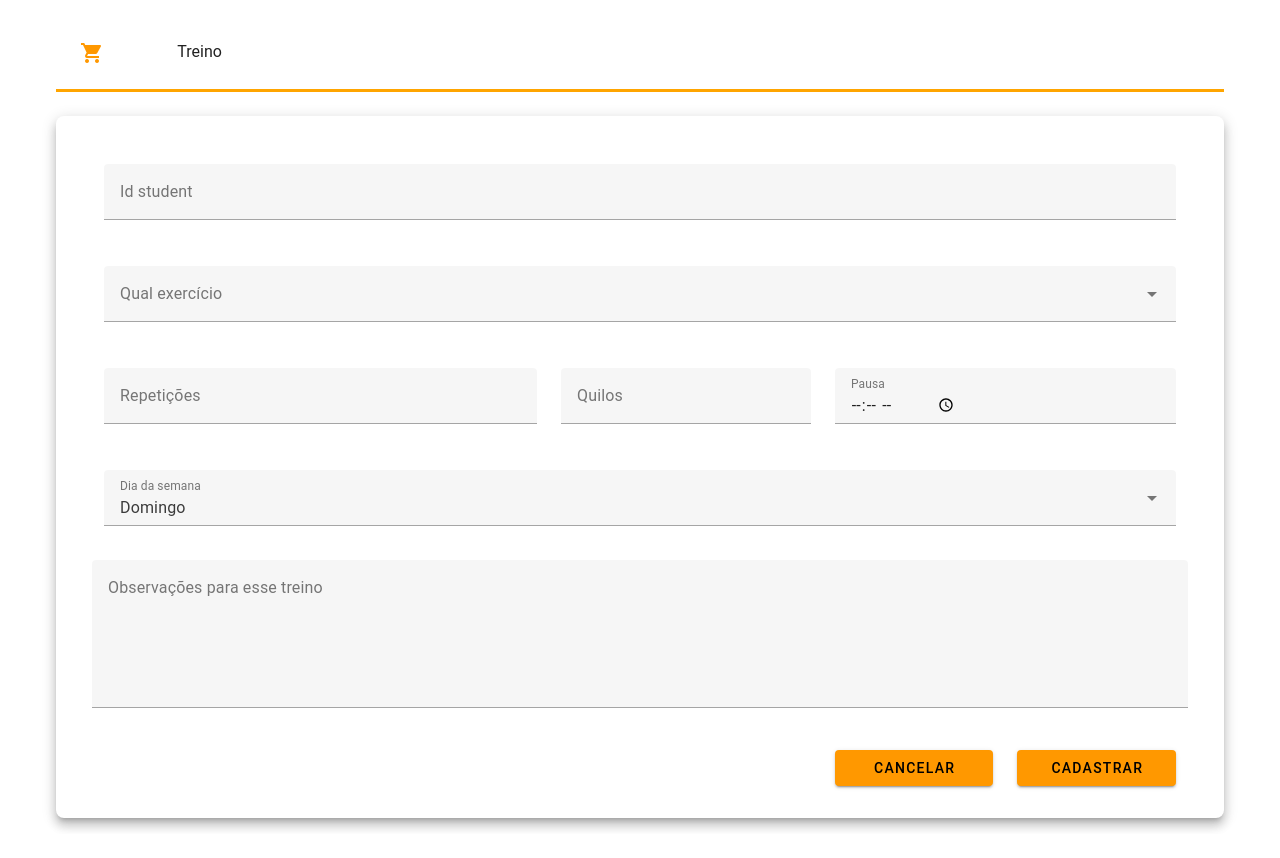
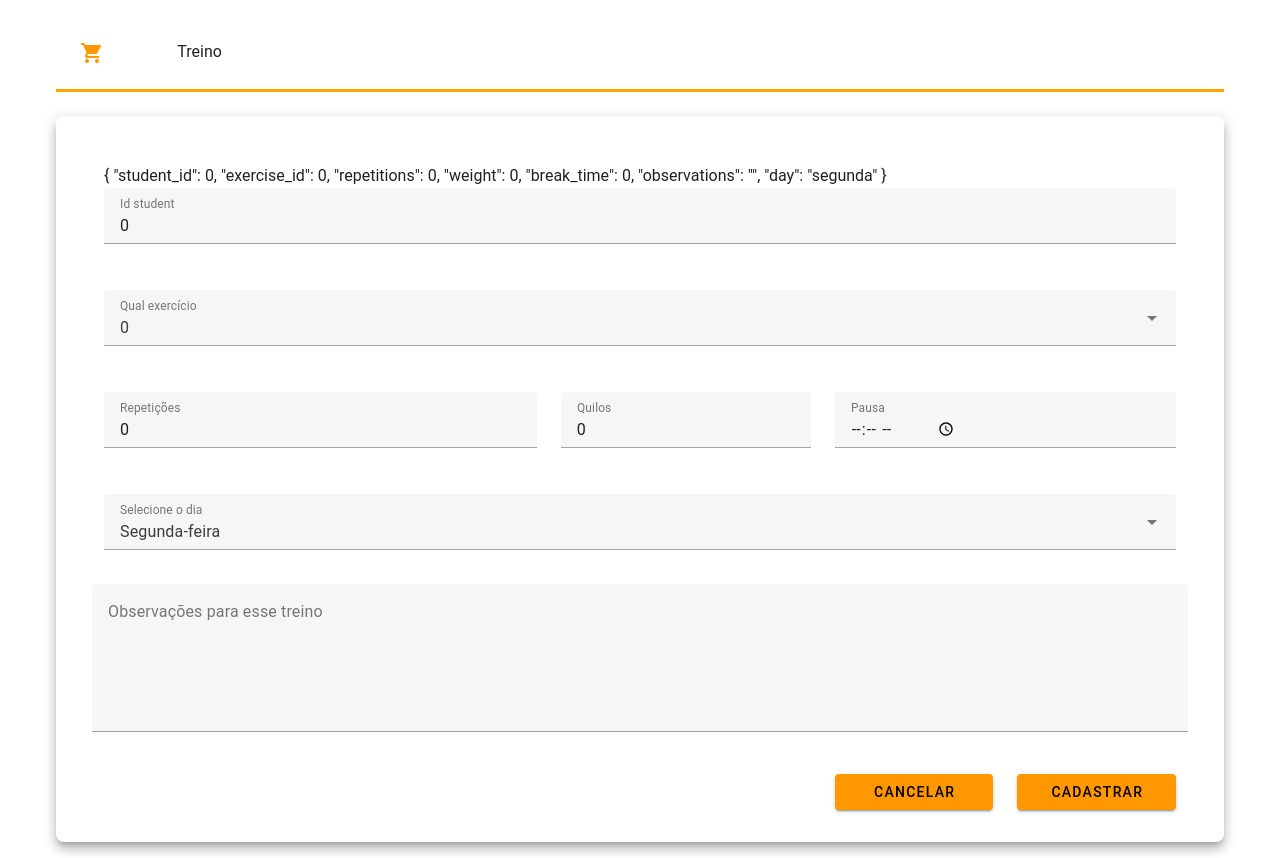
Before and after one commit to ElianaMT/ProjetoM1-sem13, a Vue app in the folder proyecto-m1/: page /cadastro-treino in a window 1280 px wide. Before the commit the page ends 834 px from the top, so only its background shows below. Built offline with nearby package versions, Linux system fonts and the light colour scheme.

Commit message:
refactor:"select-day"

```diff
--- a/proyecto-m1/src/views/CadastroTreino/CadastroTreino.vue
+++ b/proyecto-m1/src/views/CadastroTreino/CadastroTreino.vue
@@ -17,6 +17,7 @@
 
 
       <v-card class="mx-auto pa-12 pb-8" elevation="8" max-width="1200" rounded="lg">
+        {{ treino}}
 
           <v-form ref="form" @submit.prevent="handleSubmit" >
 
@@ -24,13 +25,12 @@
                 <v-col cols="12" md="12">
                       <v-text-field type="text" label="Id student"
                       v-model="treino.student_id"
-
                       ></v-text-field>
                   </v-col>
                   <v-col cols="12" md="12">
                       <v-select type="text" label="Qual exercício"
-                      :items="exercise_id"
-
+                      :items="exerciciosLista"
+                      v-model= "treino.exercise_id"
                       ></v-select>
                   </v-col>
 
@@ -66,8 +66,8 @@
 
               <v-row>
                   <v-col cols="12" md="12">
-                      <v-select type="text" label="Dia da semana"
-                      v-model="model"
+                      <v-select type="text" label="Selecione o dia"
+                      v-model="treino.day"
                       :items="items"
 
                       ></v-select>
@@ -109,16 +109,45 @@ export default {
   data() {
     return {
       treino: {
-        student_id:"",
-        exercice_id: "",
-        repetitions:"",
-        weight:"",
-        break_time:"",
+        student_id:0,
+        exercise_id: 0,
+        repetitions:0,
+        weight:0,
+        break_time:0,
         observations:"",
-        day:""
+        day:"segunda"
       },
-      items: ["Segunda-feira", "Terça-feira","Quarta-feira","Quinta-feira","Sexta-feira", "Sábado" ,"Domingo"],
-      model: "Domingo"
+      items: [
+        {
+        title:"Segunda-feira",
+        value: "segunda"
+        },
+        {
+        title:"Terça-feira",
+        value: "terca"
+        },
+        {
+        title:"Quarta-feira",
+        value: "quarta"
+        },
+        {
+        title:"Quinta-feira",
+        value: "quinta"
+        },
+        {
+        title:"Sexta-feira",
+        value: "sexta"
+        },
+        {
+        title:"Sábado",
+        value: "sabado"
+        },
+        {
+        title:"Domingo",
+        value: "domingo"
+        },
+
+      ]
     }
   },
  methods: {
```
